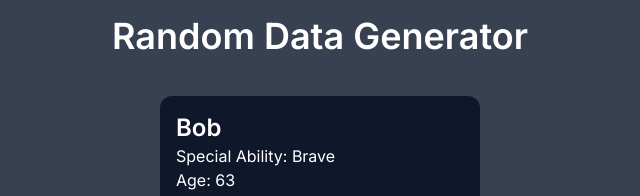
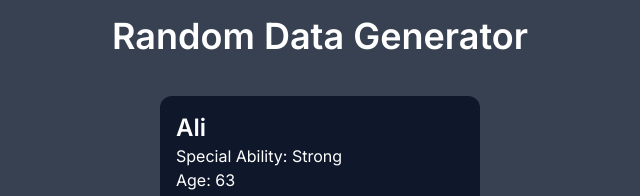
Before and after one commit to HisamNasir/ES6-esential, a Next.js app in the folder my-app/: page / in a window 1280 px wide. Shown: the top 196 px of the page, without its empty margins (320-960 px from the left). Built offline with nearby package versions, Linux system fonts and the light colour scheme.

Commit message:
Update Task14.js

```diff
--- a/my-app/app/components/Task14.js
+++ b/my-app/app/components/Task14.js
@@ -5,9 +5,9 @@ import React from "react";
 // Utility function to generate random data
 const randomElement = (array) => array[Math.floor(Math.random() * array.length)];
 
-const characterName = ["Alice", "Bob", "Charlie", "David", "Eve", "Frank", "Grace", "Henry"];
+const characterName = ["Kamran", "Ali", "Hamza", "Hisam", "Danial", "Ayesha", "Grace", "Sara"];
 const characterGender = ["Male", "Female"];
-const abilities = ["Intelligent", "Brave", "Fast Runner", "Strong"];
+const abilities = ["Fast Runner", "Brave", "Strong", "Intelligent", "Nice"];
 
 const generateRandomCharacter = () => {
   const name = randomElement(characterName);
```
